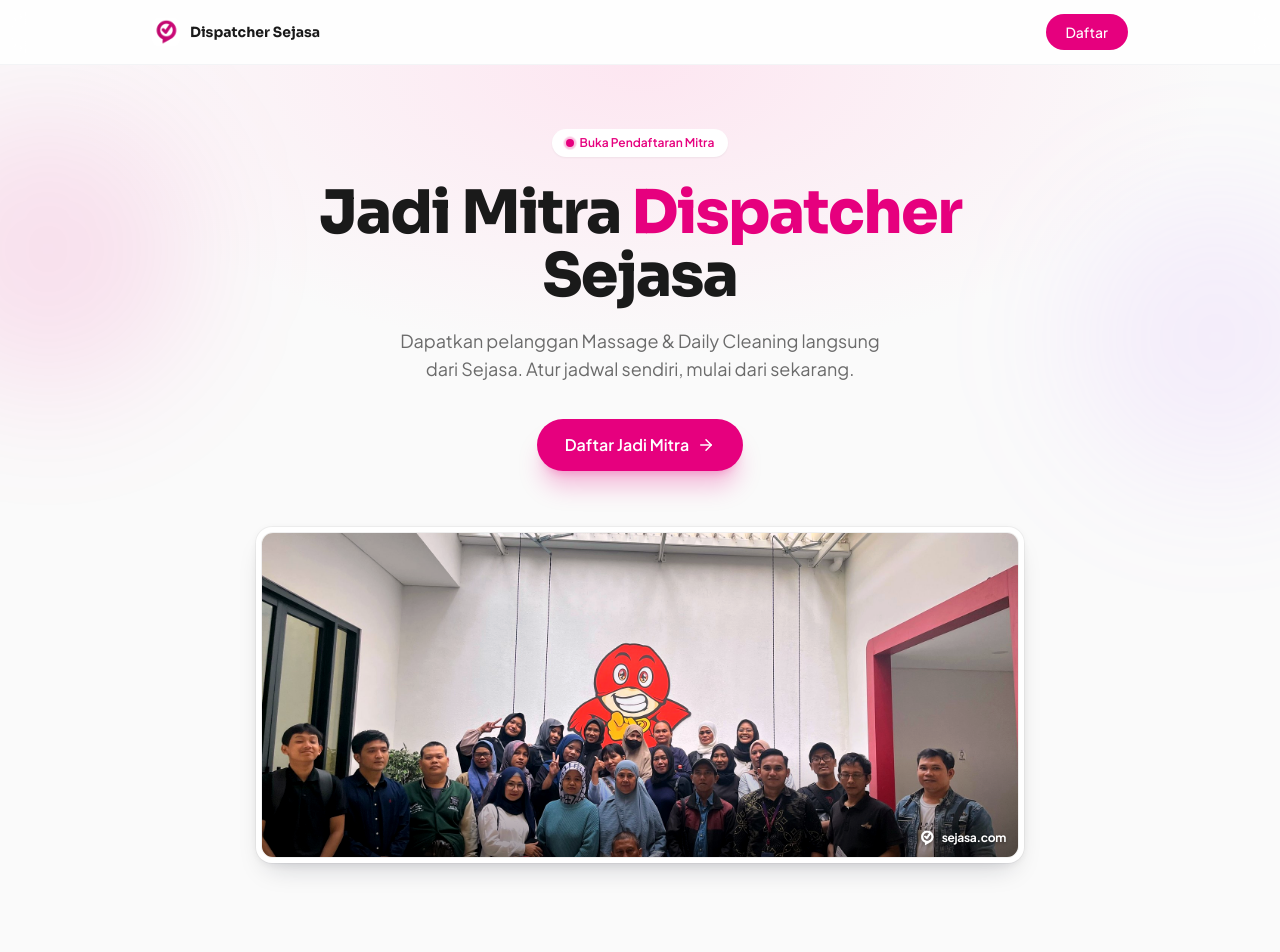
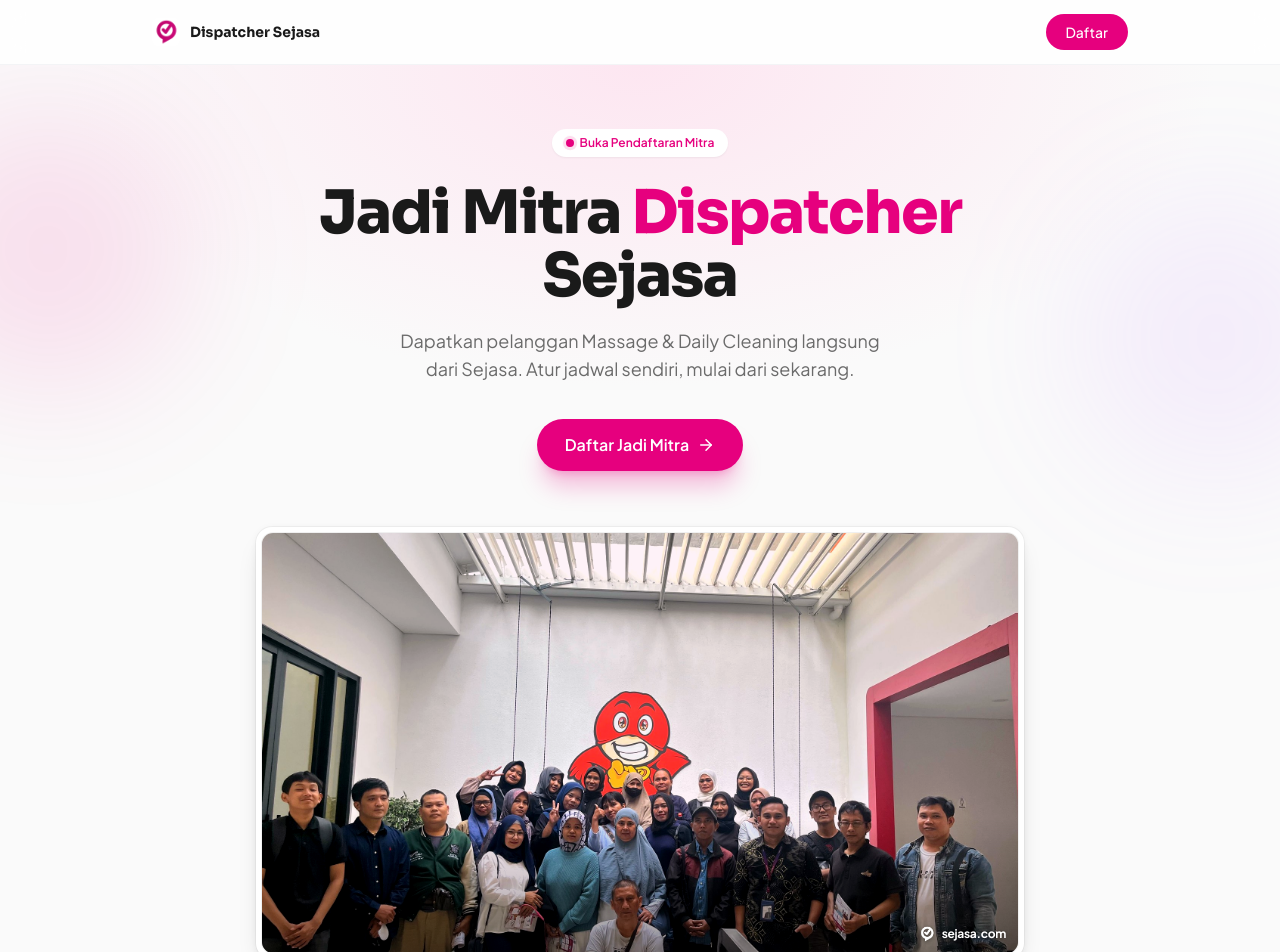
Before and after one commit to sejasaweb-app/rekrutmen-sejasa, a Next.js app: page / in a window 1280 px wide. Shown: the top 952 px of the page. Built offline with nearby package versions, Linux system fonts and the light colour scheme.

Commit message:
fix: perbaiki crop foto hero biar ga kepotong

```diff
--- a/app/page.js
+++ b/app/page.js
@@ -134,7 +134,8 @@
           <PhotoPlaceholder
             src="/images/foto-hero.jpg"
             label="Foto hero — misal foto gathering bareng mitra"
-            aspect="aspect-[16/11] sm:aspect-[16/7]"
+            aspect="aspect-[4/3] sm:aspect-[16/9]"
+            objectPosition="center 25%"
           />
         </div>
       </section>
```
